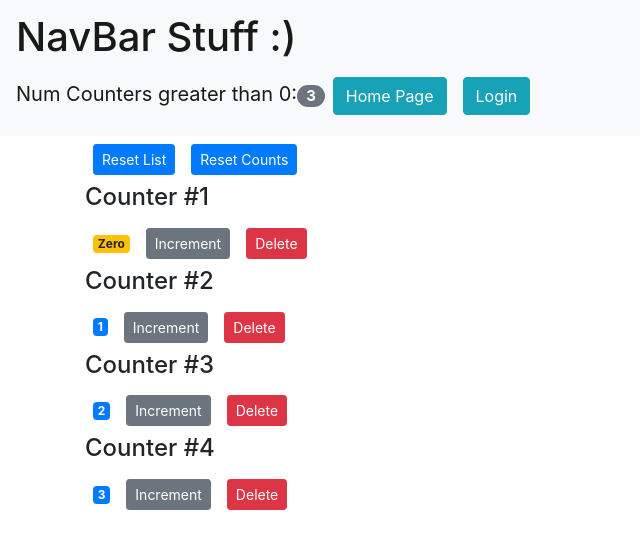
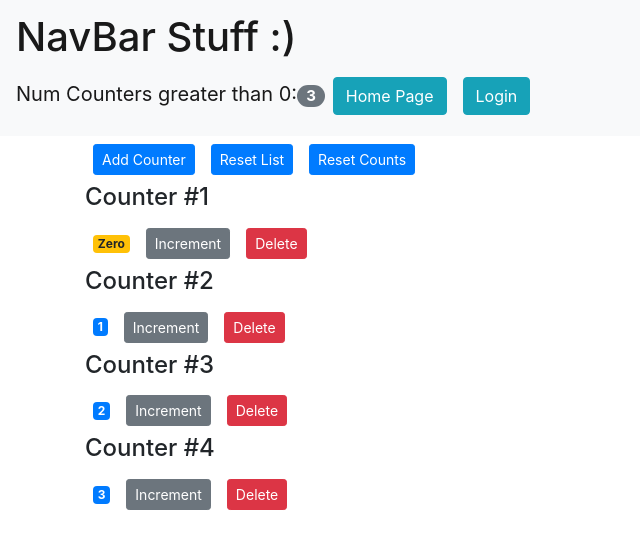
Before and after one commit to TechForGoodInc/Re-Right-Front-Web, a React (Create React App) app: page /example in a window 1280 px wide. Shown: the top 548 px of the page, without its empty margins (0-640 px from the left). Built offline with nearby package versions, Linux system fonts and the light colour scheme; the HTML template or start-up script is replaced by a standard one.

Commit message:
Can add counters in example page

```diff
--- a/src/components/counters.jsx
+++ b/src/components/counters.jsx
@@ -8,6 +8,10 @@ class Counters extends Component {
         console.log(this.props);
         return (
         <div>
+            <button onClick={this.props.onAddCounter}
+                className="btn btn-primary btn-sm m-2">
+                Add Counter
+            </button>
             <button onClick={this.props.onResetList}
                 className="btn btn-primary btn-sm m-2">
                 Reset List
--- a/src/pages/examplePage.jsx
+++ b/src/pages/examplePage.jsx
@@ -1,7 +1,6 @@
 import React, { Component } from 'react';
 import NavBar from '../components/navbar'
 import Counters from '../components/counters';
-import {Link} from 'react-router-dom';
 
 // ExamplePage is an example of a "controlling component", while counters and counter are
 // "controlled components" (all of their state and data is controlled / passed by ExamplePage)
@@ -14,6 +13,15 @@ class ExamplePage extends Component {
             {id: 4, value: 3}
         ]
      }
+
+    handleAddCounter = () => {
+        const counters = this.state.counters.slice();
+        const newCounterId = counters[counters.length - 1].id + 1;
+        counters.push({id: newCounterId, value: newCounterId});
+        console.log(newCounterId);
+        this.setState({counters});
+
+    }
 
     handleResetList = () => {
         // Resets all ORIGINAL counters to start state (deleted ones come back)
@@ -59,6 +67,7 @@ class ExamplePage extends Component {
                         // All data and functions needed by controlled components must be passed
                         // to them through "props"
                         counters={this.state.counters}
+                        onAddCounter={this.handleAddCounter}
                         onResetCount={this.handleResetCount}
                         onResetList={this.handleResetList}
                         onIncrement={this.handleIncrement}
```
